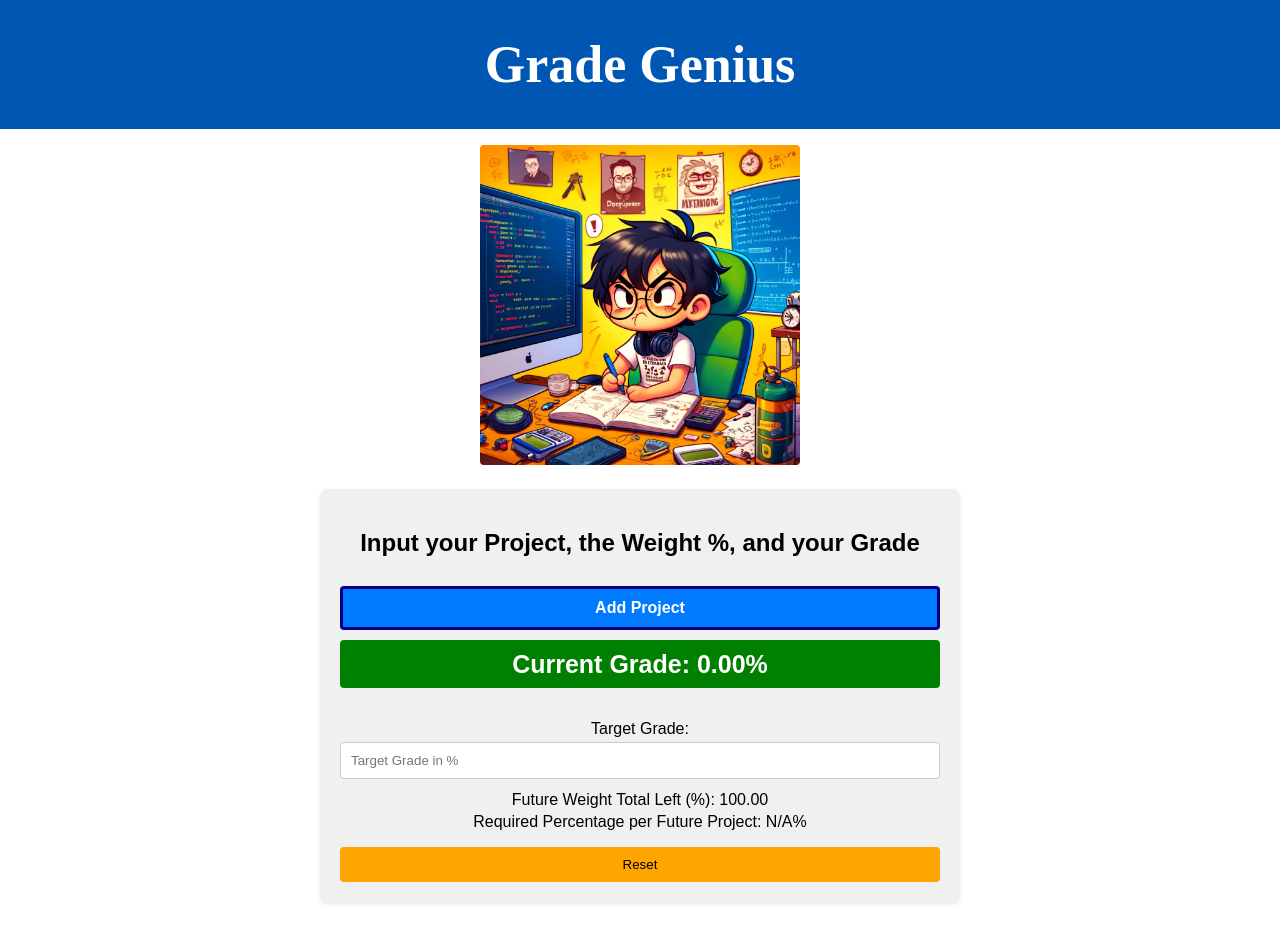
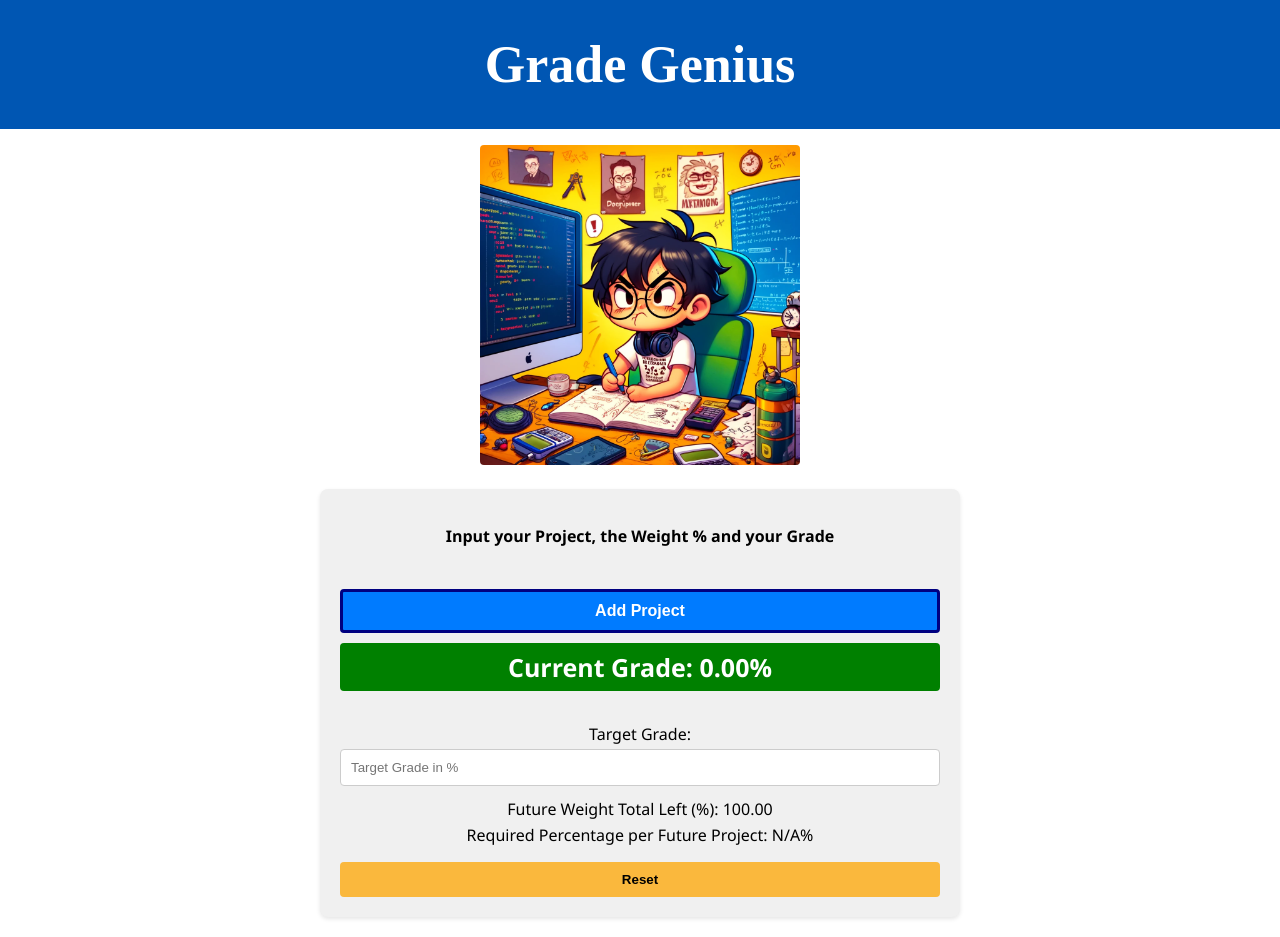
Before and after one commit to sunshineagoo17/grade-genius, a React (Create React App) app: page / in a window 1280 px wide. Built offline with nearby package versions, Linux system fonts and the light colour scheme.

Commit message:
Fixed styling

```diff
--- a/src/GradesCalculator/GradesCalculator.js
+++ b/src/GradesCalculator/GradesCalculator.js
@@ -132,7 +132,7 @@ function GradesCalculator() {
 
     return (
       <div className="grade-calculator">
-          <h2>Input your Project, the Weight %, and your Grade</h2>
+          <p className='title'>Input your Project, the Weight % and your Grade</p>
           {projects.map((project, projectIndex) => (
               <div key={project.id} className="project">
                   <input
--- a/src/GradesCalculator/GradesCalculator.scss
+++ b/src/GradesCalculator/GradesCalculator.scss
@@ -1,3 +1,14 @@
+h1,
+h2 {
+  font-family: 'Segoe UI', Tahoma, Geneva, Verdana, sans-serif;
+}
+
+.title {
+  font-weight: bold;
+  margin-top: 1rem;
+  margin-bottom: 2rem;
+}
+
 .grade-calculator {
   background-color: #f0f0f0;
   padding: 1.25rem;
@@ -7,6 +18,7 @@
   margin: 1.25rem auto;
   display: flex;
   flex-direction: column;
+  font-family: 'Segoe UI', Tahoma, Geneva, Verdana, sans-serif;
 
   .project {
     width: 100%;
@@ -54,8 +66,9 @@
   }
 
   .button-reset {
-    background-color: orange;
+    background-color: rgb(250, 184, 61);
     color: black;
+    font-weight: bold;
     &:hover {
       background-color: rgb(255, 169, 9);
     }
@@ -80,6 +93,7 @@
   .add-sprint {
     background-color: #007bff;
     margin-right: 0.5rem;
+    height: 2.6rem;
     &:hover {
       background-color: #0056b3;
     }
```
